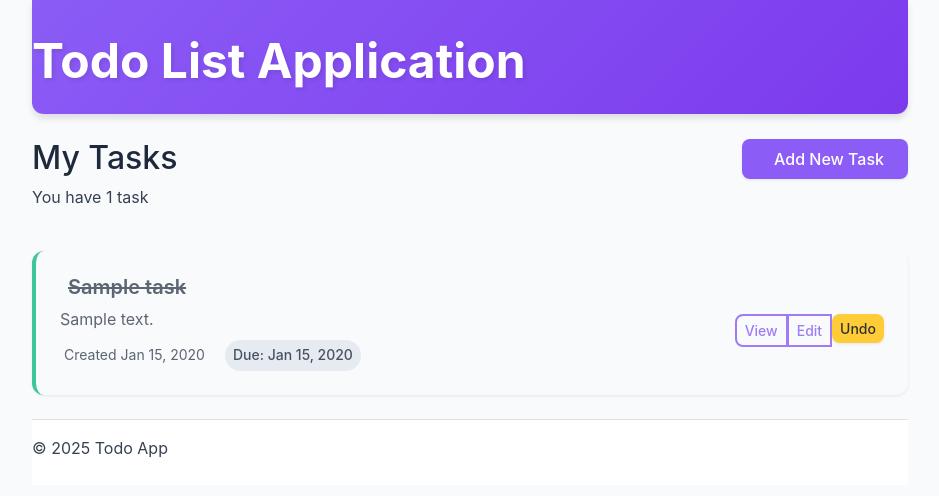
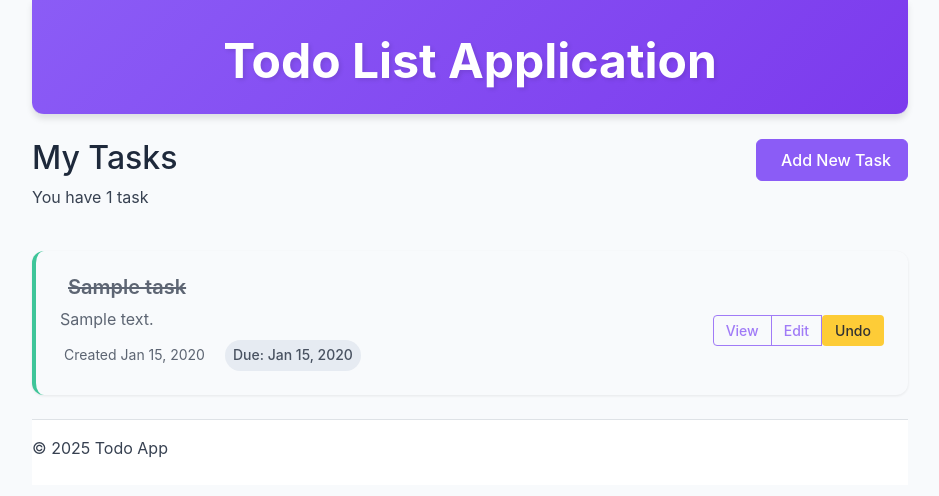
Before and after one commit to aransys/Project-3, a Django app: page / in a window 1280 px wide. Shown: the top 496 px of the page, without its empty margins (170-1109 px from the left). Run offline with Django 4.2, Linux system fonts and the light colour scheme; tables that the repository leaves empty hold one stand-in row (values such as "Sample post").

Commit message:
fixed small styling issue with the app header

```diff
--- a/todo_app/static/todo_app/css/tasks.css
+++ b/todo_app/static/todo_app/css/tasks.css
@@ -10,7 +10,7 @@
   --gray-medium: #e2e8f0; /* Medium gray for borders */
   --gray-dark: #374151; /* Dark gray for secondary text */
 
-  /* Spacing System - Creates visual rhythm and consistency */
+  /* Spacing System */
   --spacing-xs: 0.25rem; /* 4px */
   --spacing-sm: 0.5rem; /* 8px */
   --spacing-md: 1rem; /* 16px */
@@ -18,8 +18,8 @@
   --spacing-xl: 2rem; /* 32px */
 
   /* Design Tokens */
-  --border-radius: 12px; /* Rounded corners for modern feel */
-  --transition: all 0.3s ease; /* Smooth animations */
+  --border-radius: 12px;
+  --transition: all 0.3s ease;
   --shadow-sm: 0 1px 3px rgba(0, 0, 0, 0.1);
   --shadow-md: 0 4px 6px rgba(0, 0, 0, 0.1);
   --shadow-lg: 0 10px 15px rgba(0, 0, 0, 0.1);
@@ -27,9 +27,7 @@
 
 /* ================================
    Base Styles & Resets
-   ================================
-   These styles override Bootstrap's defaults to give your app
-   a unique personality while maintaining consistency. */
+   ================================ */
 
 body {
   background-color: var(--gray-light);
@@ -46,8 +44,7 @@ body {
 
 /* ================================
    Header Styling
-   ================================
-   Creating a distinctive header that sets the tone for your app */
+   ================================ */
 
 header {
   background: linear-gradient(135deg, var(--primary-color) 0%, var(--primary-hover) 100%);
@@ -56,25 +53,26 @@ header {
   margin-bottom: var(--spacing-xl);
   border-radius: 0 0 var(--border-radius) var(--border-radius);
   box-shadow: var(--shadow-md);
+  text-align: center;
 }
 
 header h1 {
   font-weight: 700;
   margin-bottom: var(--spacing-sm);
-  /* Adding subtle text shadow for better readability */
   text-shadow: 2px 2px 4px rgba(0, 0, 0, 0.1);
+  text-align: center;
 }
 
 header p {
   opacity: 0.9;
   font-size: 1.1rem;
   margin-bottom: 0;
+  text-align: center;
 }
 
 /* ================================
    Card Styling
-   ================================
-   Making cards (used for forms and content) more visually appealing */
+   ================================ */
 
 .card {
   border: none;
@@ -82,7 +80,6 @@ header p {
   box-shadow: var(--shadow-sm);
   transition: var(--transition);
   background: white;
-  /* Subtle animation on hover */
   transform: translateY(0);
 }
 
@@ -93,8 +90,7 @@ header p {
 
 /* ================================
    Task List Styling
-   ================================
-   Creating a clean, organized look for your task items */
+   ================================ */
 
 .task-list {
   display: grid;
@@ -197,66 +193,104 @@ header p {
    ================================ */
 
 .btn {
-  border-radius: var(--spacing-sm);
-  padding: var(--spacing-sm) var(--spacing-lg);
+  border-radius: 6px;
+  padding: 0.5rem 1rem;
   font-weight: 500;
-  transition: var(--transition);
-  border: none;
-  box-shadow: var(--shadow-sm);
+  transition: all 0.2s ease;
+  border: 1px solid transparent;
+  box-shadow: none;
+  transform: none;
 }
 
 .btn:hover {
-  transform: translateY(-1px);
-  box-shadow: var(--shadow-md);
-}
-
-/* Primary button customization */
-.btn-primary {
-  background-color: var(--primary-color);
-  color: white;
-}
-
-.btn-primary:hover {
-  background-color: var(--primary-hover);
-  color: white;
-}
-
-/* Success button for marking tasks complete */
-.btn-success {
-  background-color: var(--success-color);
-}
-
-.btn-success:hover {
-  background-color: #0ea770;
-}
-
-/* Danger button for delete actions */
-.btn-danger {
-  background-color: var(--danger-color);
-}
-
-.btn-danger:hover {
-  background-color: #dc2626;
-}
-
-/* Outline buttons for secondary actions */
-.btn-outline-primary {
-  color: var(--primary-color);
-  border: 2px solid var(--primary-color);
-  background: transparent;
+  transform: none;
   box-shadow: none;
 }
 
-.btn-outline-primary:hover {
+/* Clean primary button */
+.btn-primary {
   background-color: var(--primary-color);
   border-color: var(--primary-color);
   color: white;
 }
 
-/* Small button variant */
+.btn-primary:hover,
+.btn-primary:focus {
+  background-color: var(--primary-hover);
+  border-color: var(--primary-hover);
+  color: white;
+}
+
+/* Clean success button */
+.btn-success {
+  background-color: var(--success-color);
+  border-color: var(--success-color);
+}
+
+.btn-success:hover,
+.btn-success:focus {
+  background-color: #0ea770;
+  border-color: #0ea770;
+}
+
+/* Clean danger button */
+.btn-danger {
+  background-color: var(--danger-color);
+  border-color: var(--danger-color);
+}
+
+.btn-danger:hover,
+.btn-danger:focus {
+  background-color: #dc2626;
+  border-color: #dc2626;
+}
+
+/* Clean outline buttons */
+.btn-outline-primary {
+  color: var(--primary-color);
+  border-color: var(--primary-color);
+  background: transparent;
+}
+
+.btn-outline-primary:hover,
+.btn-outline-primary:focus {
+  background-color: var(--primary-color);
+  border-color: var(--primary-color);
+  color: white;
+}
+
+.btn-outline-secondary {
+  color: #6c757d;
+  border-color: #6c757d;
+}
+
+.btn-outline-secondary:hover,
+.btn-outline-secondary:focus {
+  background-color: #6c757d;
+  border-color: #6c757d;
+  color: white;
+}
+
+/* Small button variant - cleaner */
 .btn-sm {
-  padding: var(--spacing-xs) var(--spacing-sm);
+  padding: 0.25rem 0.75rem;
   font-size: 0.875rem;
+  border-radius: 4px;
+}
+
+/* Large button variant */
+.btn-lg {
+  padding: 0.75rem 1.5rem;
+  font-size: 1.125rem;
+  border-radius: 8px;
+}
+
+/* Remove mobile responsive full-width buttons if you don't want them */
+@media (max-width: 768px) {
+  .btn {
+    width: auto;
+    margin-bottom: 0.25rem;
+  }
 }
 
 /* ================================
```
